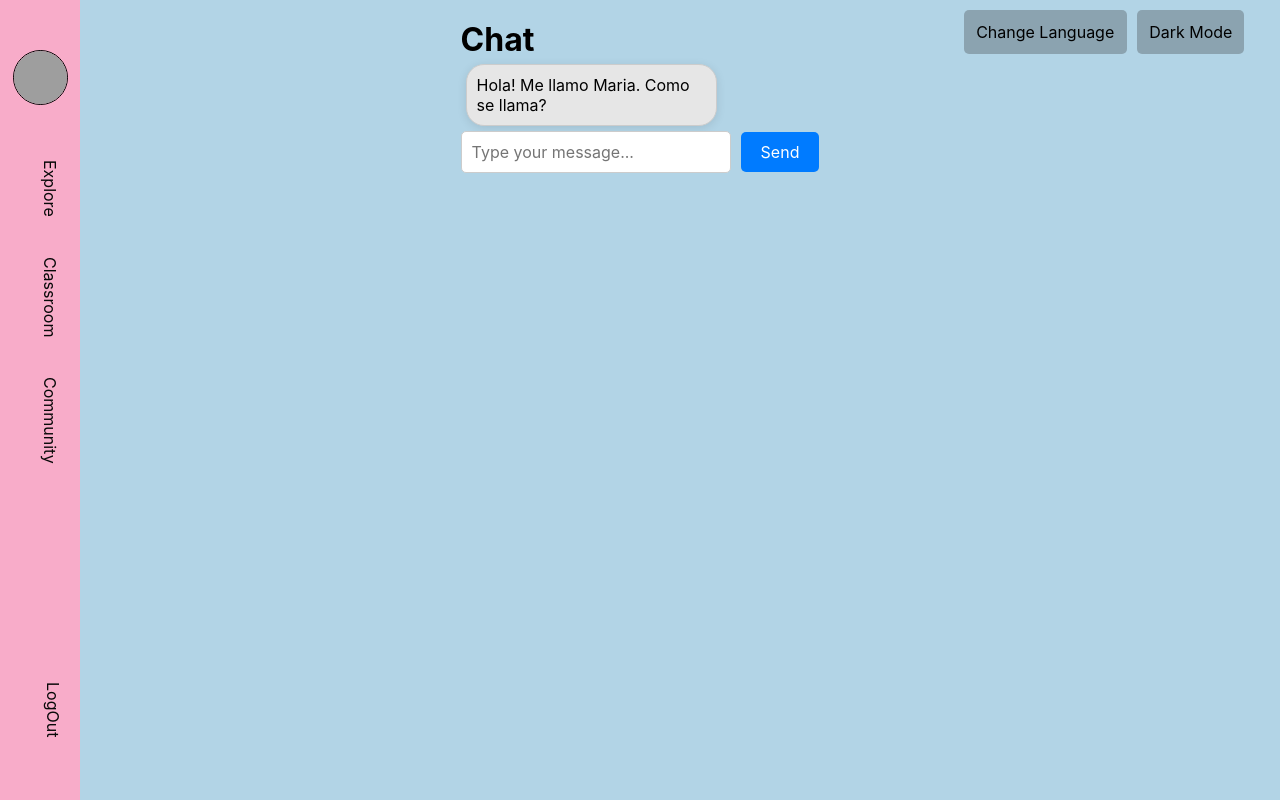
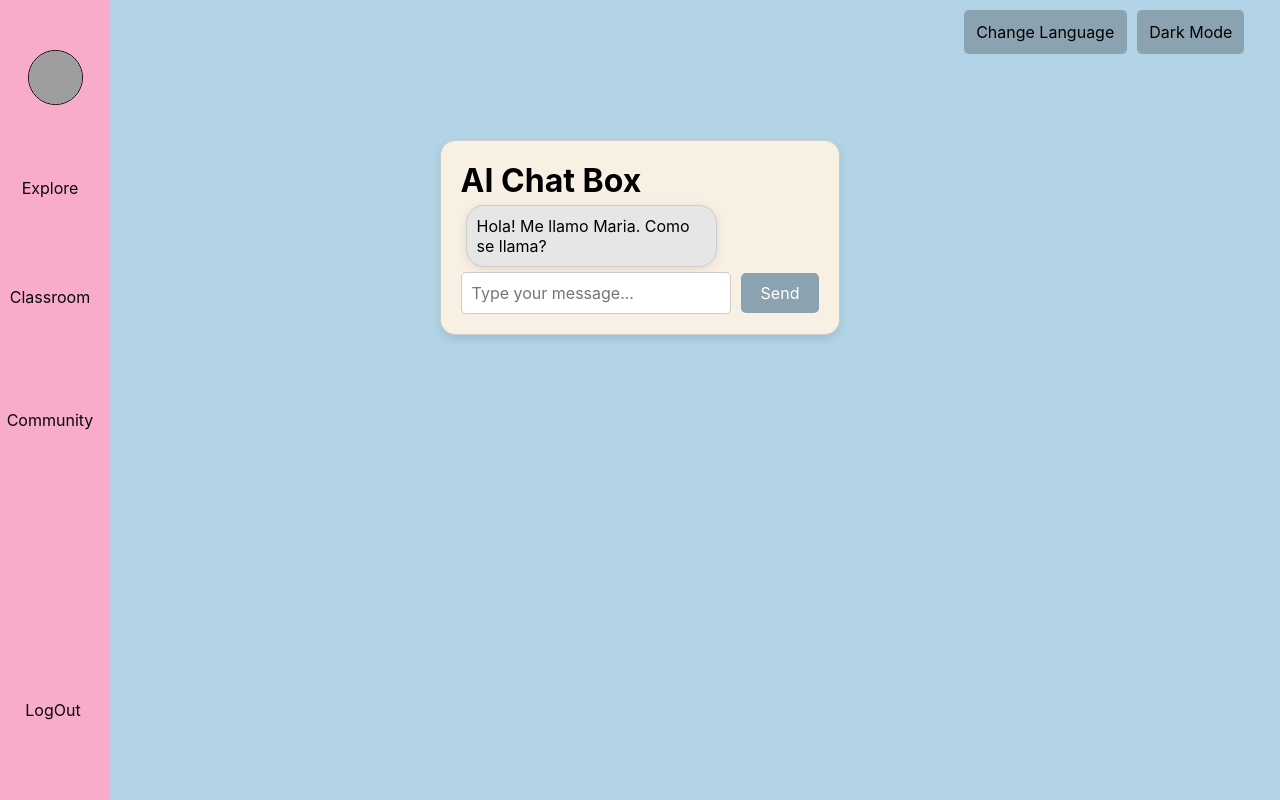
Before and after one commit to bellaw2022/AccessiLingo-436, a React (Create React App) app: page /community/aichat in a window 1280 px wide. Built offline with nearby package versions, Linux system fonts and the light colour scheme; grey boxes are pictures that could not be loaded.

Commit message:
update community formatting

```diff
--- a/src/App.css
+++ b/src/App.css
@@ -13,7 +13,7 @@
   --header-button-font-color: black;
   --login-link-color: #860E44;
   --button-shadow-color: #8c4c65;
-  --story-bg-color: #f4f4f4;
+  --story-bg-color: #f8f0e3;
   --profile-input-bg-color: #f4f4f4;
   --theme-option-bg-color: #D6E7F0;
 }
@@ -638,7 +638,7 @@ body {
 
 .send-button {
   padding: 10px 20px;
-  background-color: #007bff;
+  background-color: var(--button-bg-color);
   color: white;
   border: none;
   border-radius: 5px;
@@ -647,12 +647,19 @@ body {
 }
 
 .send-button:hover {
-  background-color: #0056b3;
+  background-color:var(--button-hover-bg-color);
 }
 
 .aichat-container {
+  position: relative;
+  top: 120px;
   display: flex;
   flex-direction: column;
+  background-color: #f8f0e3;
+  padding: 20px;
+  border: 1px solid #ccc;
+  box-shadow: 0px 4px 8px rgba(0, 0, 0, 0.1);
+  border-radius: 15px;
 }
 
 .ai-chat-box-ai {
@@ -666,8 +673,8 @@ body {
 .ai-chat-box-me {
   align-self: flex-end;
   width: 70%; /* Adjust as needed */
-  background-color: #0084ff; /* Just for visualization */
-  color: white; /* Just for visualization */
+  background-color: #f8acc9; /* Just for visualization */
+  color: white;
   padding: 10px;
   margin: 5px;
 }
--- a/src/routes/AIChat.js
+++ b/src/routes/AIChat.js
@@ -31,7 +31,7 @@ const AIChat = () => {
 
   return (
     <div className="aichat-container">
-        <h1>Chat</h1>
+        <h1>AI Chat Box</h1>
         <div className="aichat-content">
             {chatMessages.map((message, index) => (
                 <div key={index} className={index % 2 === 0 ? "ai-chat-box-ai" : "ai-chat-box-me"}>
--- a/src/routes/Community.js
+++ b/src/routes/Community.js
@@ -11,7 +11,7 @@ const Community = () => {
   return (
     <div className="main-community-page">
       <div className="div">
-        <div className="text-wrapper">Community</div>
+        {/* <div className="text-wrapper">Community</div> */}
         <div className="overlap">
           <div className="text-wrapper-2">Learn More</div>
           <div className="rectangle" />
--- /dev/null
+++ b/src/styles/AIChat.css
@@ -0,0 +1,9 @@
+.aichat-container {
+    position: relative;
+    top: 100px;
+    width: 80%;
+    margin: 0 auto;
+    padding: 20px;
+    box-shadow: 0 4px 8px rgba(0,0,0,0.1);
+    background-color: #f9f9f9;
+}
--- a/src/styles/ClassroomPrac.css
+++ b/src/styles/ClassroomPrac.css
@@ -10,7 +10,7 @@
 
 .prac-story {
     flex: 1;
-    background-color: #f4f4f4;
+    background-color: #f8f0e3;
     padding: 20px;
     border-radius: 8px;
     margin-right: 10px;
```
